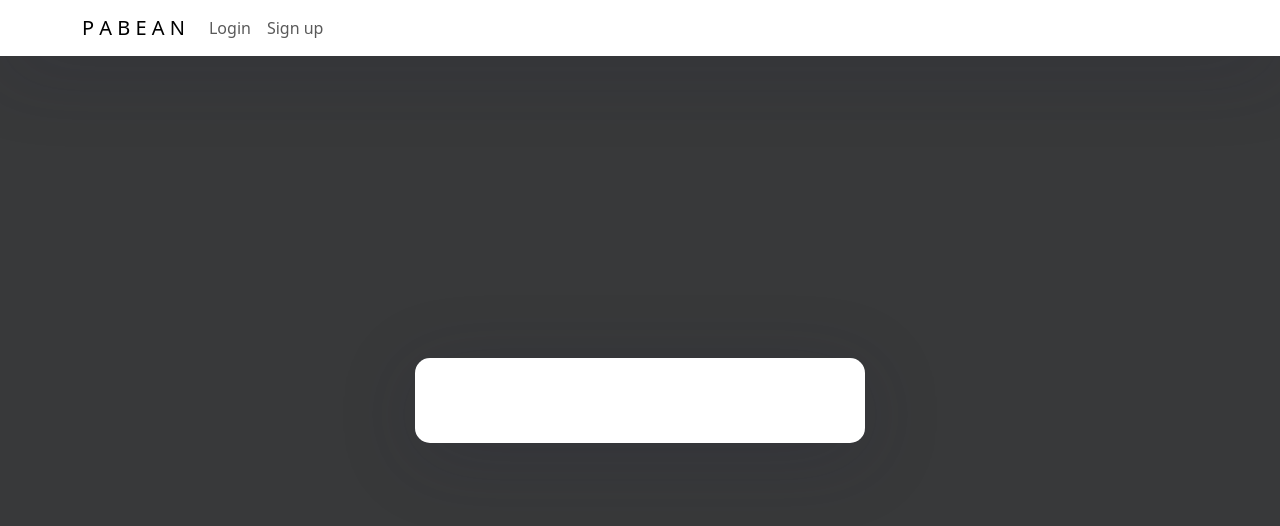
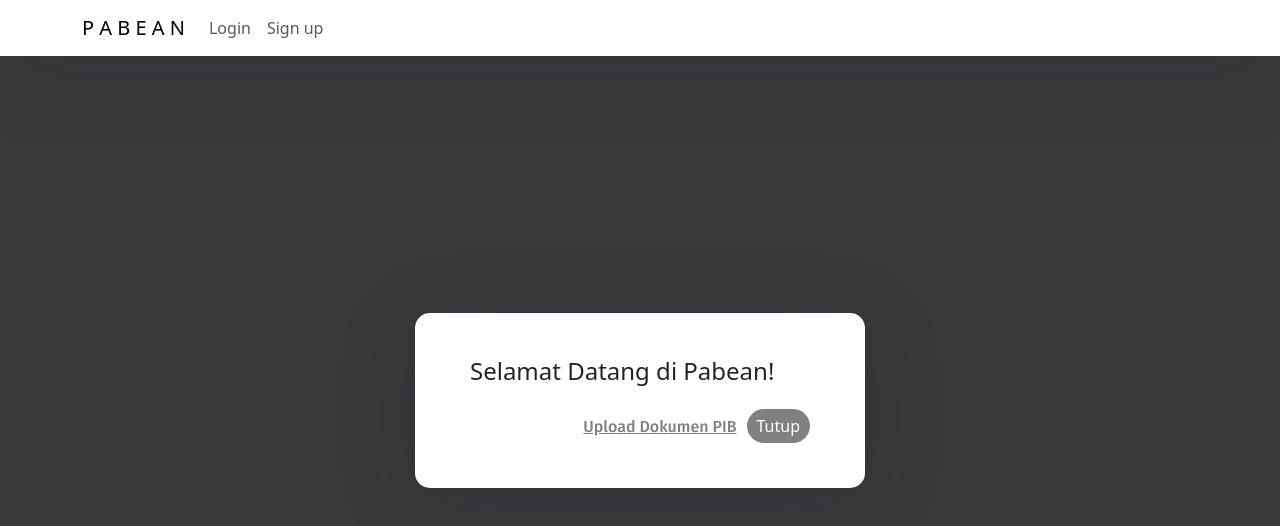
Before and after one commit to Nabilcodes/pabeanfrontend, a React (Create React App) app: page /landing-page in a window 1280 px wide. Shown: the top 526 px of the page. Built offline with nearby package versions, Linux system fonts and the light colour scheme.

Commit message:
[REFACTOR] added landing page and move to login page if registration successful

```diff
--- a/src/App.js
+++ b/src/App.js
@@ -5,6 +5,7 @@
 
 import Login from './components/login.component'
 import SignUp from './components/register.component'
+import LandingPage from './components/landingPage.component'
 
 function App() {
   return (
@@ -38,6 +39,7 @@
               <Route exact path="/" element={<Login />} />
               <Route path="/sign-in" element={<Login />} />
               <Route path="/sign-up" element={<SignUp />} />
+              <Route path="/landing-page" element={<LandingPage />} />
             </Routes>
           </div>
         </div>
--- /dev/null
+++ b/src/components/landingPage.component.js
@@ -0,0 +1,15 @@
+import React from 'react';
+
+const LandingPage = () => {
+  return (
+    <div>
+      <p style={{ fontSize: '24px' }}>Selamat Datang di Pabean!</p>
+      <div style={{ marginTop: '20px', textAlign: 'right' }}>
+        <span style={{ marginRight: '10px', color: 'grey', textDecoration: 'underline', cursor: 'pointer' }}>Upload Dokumen PIB</span>
+        <button style={{ padding: '5px 10px', backgroundColor: 'grey', color: 'white', border: 'none', borderRadius: '25px', cursor: 'pointer' }}>Tutup</button>
+      </div>
+    </div>
+  );
+};
+
+export default LandingPage;
--- a/src/components/login.component.js
+++ b/src/components/login.component.js
@@ -1,8 +1,88 @@
-import React, { useState } from 'react'
+// import React, { useState } from 'react'
+
+// const Login = () => {
+//   const [email, setEmail] = useState('');
+//   const [password, setPassword] = useState('');
+
+//   const handleSubmit = (e) => {
+//     e.preventDefault();
+//     fetch('http://35.213.169.90/auth/login', {
+//       method: 'POST',
+//       headers: {
+//         'Content-Type': 'application/json',
+//       },
+//       body: JSON.stringify({ email, password }),
+//     })
+//       .then((response) => {
+//         console.log(response);
+//       })
+//       .catch((error) => {
+//         console.error('Error:', error);
+//       });
+//   };
+
+//   return (
+//     <form onSubmit={handleSubmit}>
+//       <h3>Sign In</h3>
+
+//       <div className="mb-3">
+//         <label>Email address</label>
+//         <input
+//           type="email"
+//           className="form-control"
+//           placeholder="Enter email"
+//           value={email}
+//           onChange={(e) => setEmail(e.target.value)}
+//         />
+//       </div>
+
+//       <div className="mb-3">
+//         <label>Password</label>
+//         <input
+//           type="password"
+//           className="form-control"
+//           placeholder="Enter password"
+//           value={password}
+//           onChange={(e) => setPassword(e.target.value)}
+//         />
+//       </div>
+
+//       <div className="mb-3">
+//         <div className="custom-control custom-checkbox">
+//           <input
+//             type="checkbox"
+//             className="custom-control-input"
+//             id="customCheck1"
+//           />
+//           <label className="custom-control-label" htmlFor="customCheck1">
+//             Remember me
+//           </label>
+//         </div>
+//       </div>
+
+//       <div className="d-grid">
+//         <button type="submit" className="btn btn-primary">
+//           Submit
+//         </button>
+//       </div>
+//       <p className="forgot-password text-right">
+//         Forgot <a href="#">password?</a>
+//       </p>
+//     </form>
+//   );
+// };
+
+// export default Login;
+
+import React, { useState } from 'react';
 
 const Login = () => {
   const [email, setEmail] = useState('');
   const [password, setPassword] = useState('');
+
+  const redirectToLandingPage = () => {
+    window.location.href = '/landing-page';
+  };
 
   const handleSubmit = (e) => {
     e.preventDefault();
@@ -14,7 +94,12 @@
       body: JSON.stringify({ email, password }),
     })
       .then((response) => {
-        console.log(response);
+        if (response.ok) {
+          console.log('Login successful');
+          redirectToLandingPage(); // Call the redirect function
+        } else {
+          console.error('Login failed');
+        }
       })
       .catch((error) => {
         console.error('Error:', error);
--- a/src/components/register.component.js
+++ b/src/components/register.component.js
@@ -1,12 +1,99 @@
-import React, { useState } from 'react'
+// import React, { useState } from 'react'
+
+// const SignUp = () => {
+//   const [email, setEmail] = useState('');
+//   const [password, setPassword] = useState('');
+//   const [userName, setUserName] = useState('');
+//   // const [address, setAddress] = useState('');
+//   const [phoneNumber, setPhoneNumber] = useState('');
+//   // const [about, setAbout] = useState('');
+
+//   const handleSubmit = (e) => {
+//     e.preventDefault();
+//     fetch('http://35.213.169.90/auth/register', {
+//       method: 'POST',
+//       headers: {
+//         'Content-Type': 'application/json',
+//       },
+//       body: JSON.stringify({ email, password, userName, phoneNumber }),
+//     })
+//       .then((response) => {
+//         console.log(response);
+//       })
+//       .catch((error) => {
+//         console.error('Error:', error);
+//       });
+//   };
+
+//   return (
+//     <form onSubmit={handleSubmit}>
+//       <h3>Sign Up</h3>
+
+//       <div className="mb-3">
+//         <label>Email</label>
+//         <input
+//           type="email"
+//           className="form-control"
+//           placeholder="Email"
+//           value={email}
+//           onChange={(e) => setEmail(e.target.value)}
+//         />
+//       </div>
+
+//       <div className="mb-3">
+//         <label>Password</label>
+//         <input
+//           type="password"
+//           className="form-control"
+//           placeholder="Password"
+//           value={password}
+//           onChange={(e) => setPassword(e.target.value)}
+//         />
+//       </div>
+
+//       <div className="mb-3">
+//         <label>Username</label>
+//         <input
+//           type="text"
+//           className="form-control"
+//           placeholder="Username"
+//           value={userName}
+//           onChange={(e) => setUserName(e.target.value)}
+//         />
+//       </div>
+
+//       <div className="mb-3">
+//         <label>Phone Number</label>
+//         <input
+//           type="number"
+//           className="form-control"
+//           placeholder="Phone Number"
+//           value={phoneNumber}
+//           onChange={(e) => setPhoneNumber(e.target.value)}
+//         />
+//       </div>
+
+//       <div className="d-grid">
+//         <button type="submit" className="btn btn-primary">
+//           Sign Up
+//         </button>
+//       </div>
+//       <p className="forgot-password text-right">
+//         Already registered <a href="/sign-in">sign in?</a>
+//       </p>
+//     </form>
+//   );
+// };
+
+// export default SignUp;
+
+import React, { useState } from 'react';
 
 const SignUp = () => {
   const [email, setEmail] = useState('');
   const [password, setPassword] = useState('');
   const [userName, setUserName] = useState('');
-  // const [address, setAddress] = useState('');
   const [phoneNumber, setPhoneNumber] = useState('');
-  // const [about, setAbout] = useState('');
 
   const handleSubmit = (e) => {
     e.preventDefault();
@@ -18,7 +105,12 @@
       body: JSON.stringify({ email, password, userName, phoneNumber }),
     })
       .then((response) => {
-        console.log(response);
+        if (response.ok) {
+          console.log('Registration successful');
+          window.location.href = '/sign-in';
+        } else {
+          console.error('Registration failed');
+        }
       })
       .catch((error) => {
         console.error('Error:', error);
```
